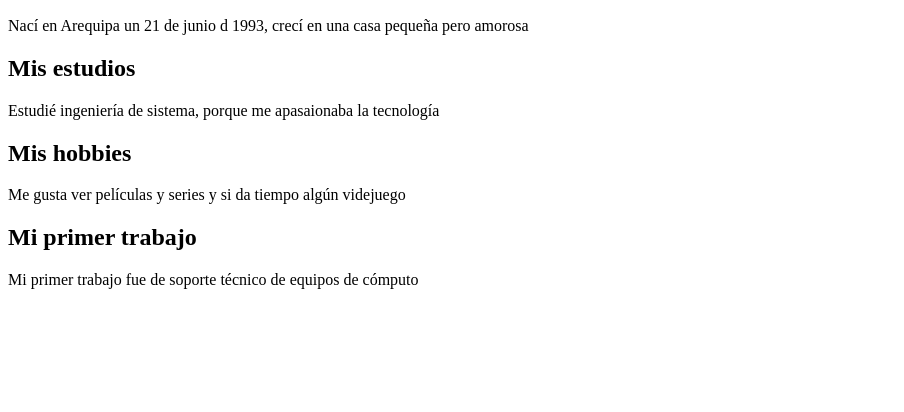
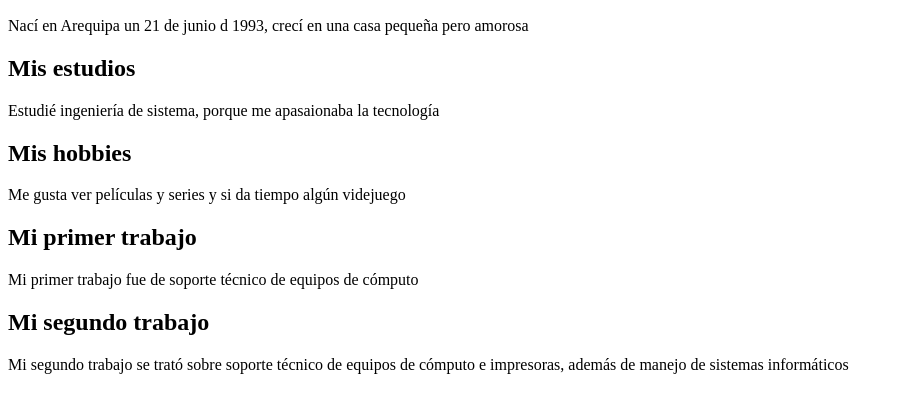
Before and after one commit to lnieblesm/miBiografia, a plain HTML site: page index.html in a window 1280 px wide. Shown: the part 110-522 px from the top of the page, without its empty margins (0-904 px from the left). Drawn offline with Linux system fonts and the light colour scheme.

Commit message:
agregado mi segundo trabajo

```diff
--- a/index.html
+++ b/index.html
@@ -27,6 +27,10 @@
             <h2>Mi primer trabajo</h2>
             <p>Mi primer trabajo fue de soporte técnico de equipos de cómputo</p>
         </section>
+        <section>
+            <h2>Mi segundo trabajo</h2>
+            <p>Mi segundo trabajo se trató sobre soporte técnico de equipos de cómputo e impresoras, además de manejo de sistemas informáticos</p>
+        </section>
     </main>
 </body>
 </html>
```
